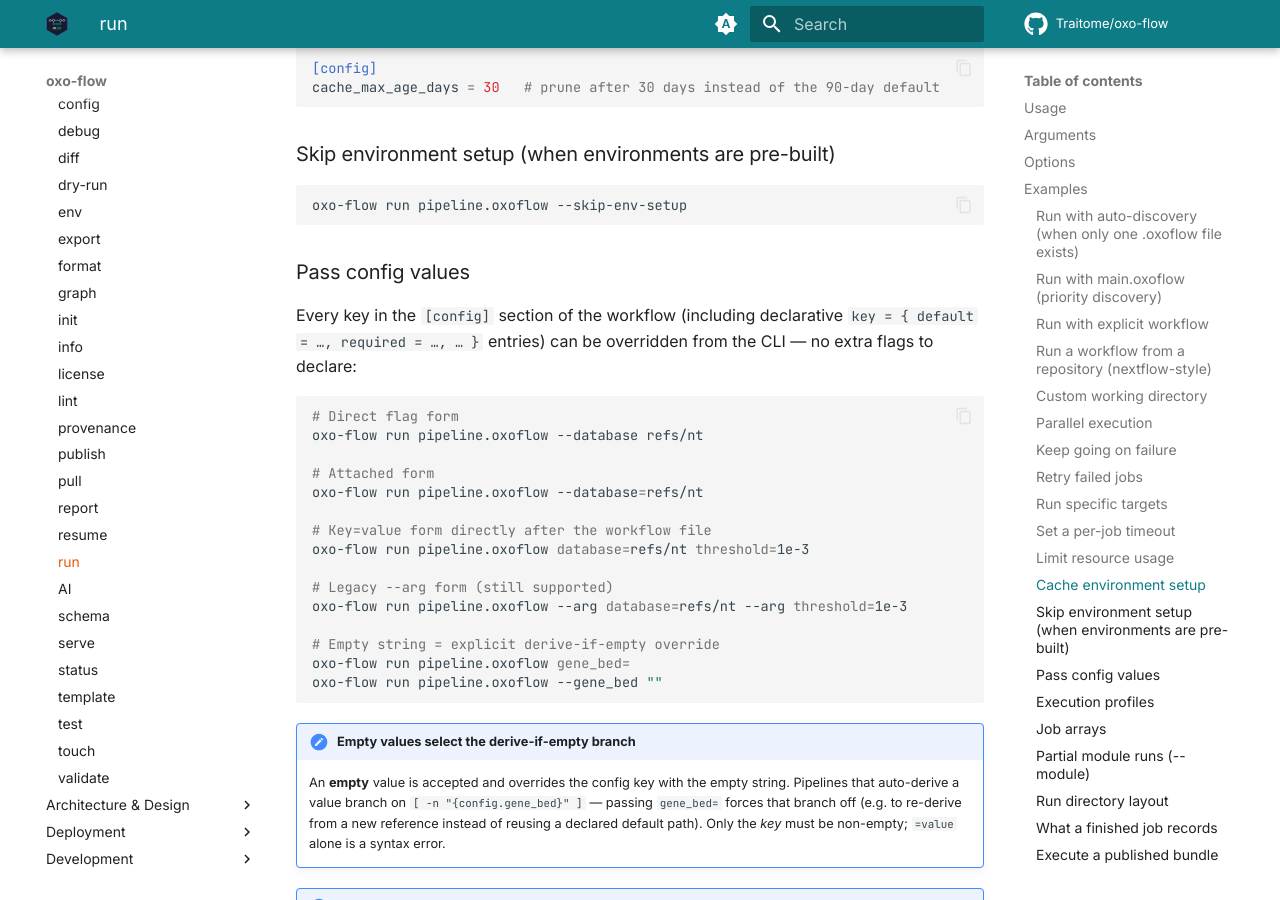
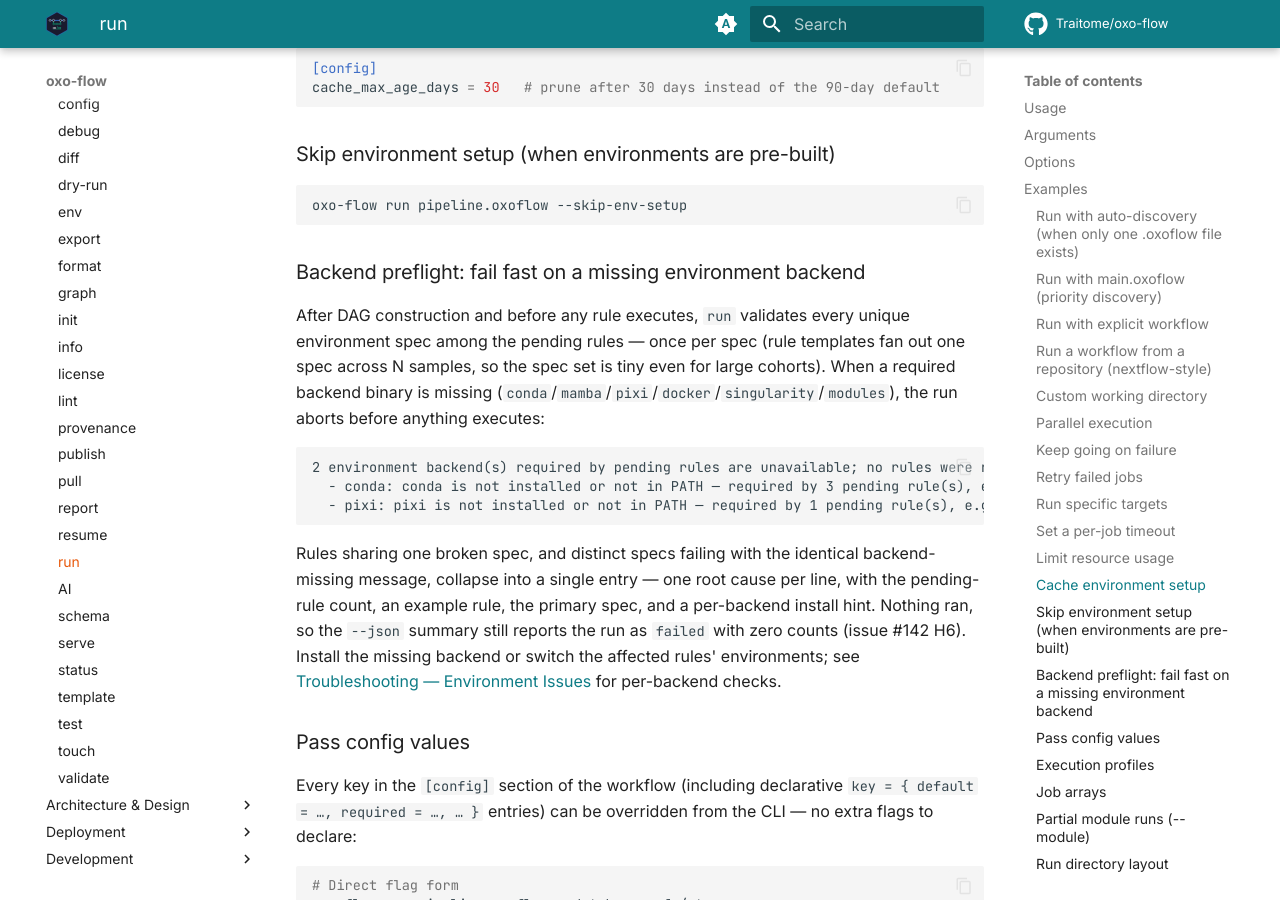
Before and after one commit to Traitome/oxo-flow, an MkDocs documentation site: the page built from docs/guide/src/commands/run.md, in a window 1280 px wide and 900 px high, scrolled down 7309 px. Built offline with MkDocs 1.6.1 and Material for MkDocs 9.7.7, drawn with Linux system fonts in a browser that asks for light colours; comment, search, counter and statistics services are not loaded; the version menu is left out; some of the changed text lies outside the part shown.

Commit message:
docs(run): document #826 backend preflight abort and #825 dup-ownership warning
Two post-release review findings left the v0.23.0 features invisible in
the docs site:

- #826 backend preflight (PR #833-#836 wave): document the fail-fast
  abort in commands/run.md (new subsection + Notes bullet) and add a
  troubleshooting entry under Environment Issues with the verbatim
  failure-line format from BackendPreflightFailure's Display impl.
- #825 duplicate sample ownership warning (b7a1dffc): new
  reference/workflow-format.md subsection under [[sample_groups]] with
  the exact warning text (aggregate + per-sample forms, WARN prefix at
  the parse.rs call site) and the auto-discovery exemption; a warning
  admonition in how-to/cohort-sample-groups.md cross-links to it.

Anchors verified with mkdocs build --strict (0 anchor warnings) and
every quoted string checked against the source (run.rs Display impl,
samples.rs duplicate_owner_warning, parse.rs warn call site).

🤖 Generated with [Claude Code](https://claude.com/claude-code)

Co-Authored-By: Claude Code <noreply@anthropic.com>

````diff
--- a/docs/guide/src/commands/run.md
+++ b/docs/guide/src/commands/run.md
@@ -253,6 +253,30 @@ cache_max_age_days = 30   # prune after 30 days instead of the 90-day default
 ```bash
 oxo-flow run pipeline.oxoflow --skip-env-setup
 ```
+
+### Backend preflight: fail fast on a missing environment backend
+
+After DAG construction and before any rule executes, `run` validates every
+unique environment spec among the pending rules — once per spec (rule
+templates fan out one spec across N samples, so the spec set is tiny even
+for large cohorts). When a required backend binary is missing
+(`conda`/`mamba`/`pixi`/`docker`/`singularity`/`modules`), the run aborts
+before anything executes:
+
+```
+2 environment backend(s) required by pending rules are unavailable; no rules were run:
+  - conda: conda is not installed or not in PATH — required by 3 pending rule(s), e.g. `bwa_align` (environment: envs/alignment.yaml); install conda and ensure it is on PATH
+  - pixi: pixi is not installed or not in PATH — required by 1 pending rule(s), e.g. `report` (environment: pixi.toml); install pixi (https://pixi.sh) and ensure it is on PATH
+```
+
+Rules sharing one broken spec, and distinct specs failing with the
+identical backend-missing message, collapse into a single entry — one root
+cause per line, with the pending-rule count, an example rule, the primary
+spec, and a per-backend install hint. Nothing ran, so the `--json` summary
+still reports the run as `failed` with zero counts (issue #142 H6). Install
+the missing backend or switch the affected rules' environments; see
+[Troubleshooting — Environment Issues](../how-to/troubleshooting.md#environment-issues)
+for per-backend checks.
 
 ### Pass config values
 
@@ -1104,6 +1128,7 @@ A progress bar shows execution progress with:
 - A timeout of `0` means no timeout
 - Resource constraints (`threads`, `memory`) in rules are checked against available resources before execution
 - **Pre-flight budget check:** When `--max-threads` or `--max-memory` is explicitly set, the engine checks all rules *before* execution starts. Any rule whose requirements exceed the budget is reported immediately (fast-fail), preventing mid-pipeline failures. An explicit budget is a hard limit.
+- **Backend preflight:** before any rule executes, every unique environment spec of the pending rules is validated once — a missing backend (`conda`, `mamba`, `pixi`, `docker`, `singularity`, `modules`) aborts the run with one collapsed entry per root cause and "no rules were run" (see [Backend preflight](#backend-preflight-fail-fast-on-a-missing-environment-backend)).
 - **Auto-detected capacity is soft:** Rules whose declared requests exceed the machine's detected threads/memory are not rejected — the declared request is the tool's upper bound (often an upstream HPC label), not a scheduling requirement. The engine warns and clamps the pool reservation, so an over-capacity rule runs alone (serialized) instead of blocking the workflow.
 - **Deadlock detection:** If pending rules remain while nothing is running and none can become ready (typically an upstream failure), the engine reports `Deadlock detected: N rules stuck` with the stuck rule names. Resource waits cannot deadlock: over-capacity requests are clamped, and explicit budget violations fail fast before any rule runs.
 - **Target-aware execution:** The `-t` flag supports prefix matching — `-t al` matches all rules whose names start with "al". Use this to run a subset of the workflow, similar to `make <target>`. Only the named targets and their transitive upstream dependencies are executed; downstream rules are excluded.
````
Also changed, not shown: docs/guide/src/how-to/cohort-sample-groups.md (+10 -0 lines), docs/guide/src/how-to/troubleshooting.md (+24 -0 lines), docs/guide/src/reference/workflow-format.md (+23 -0 lines).
